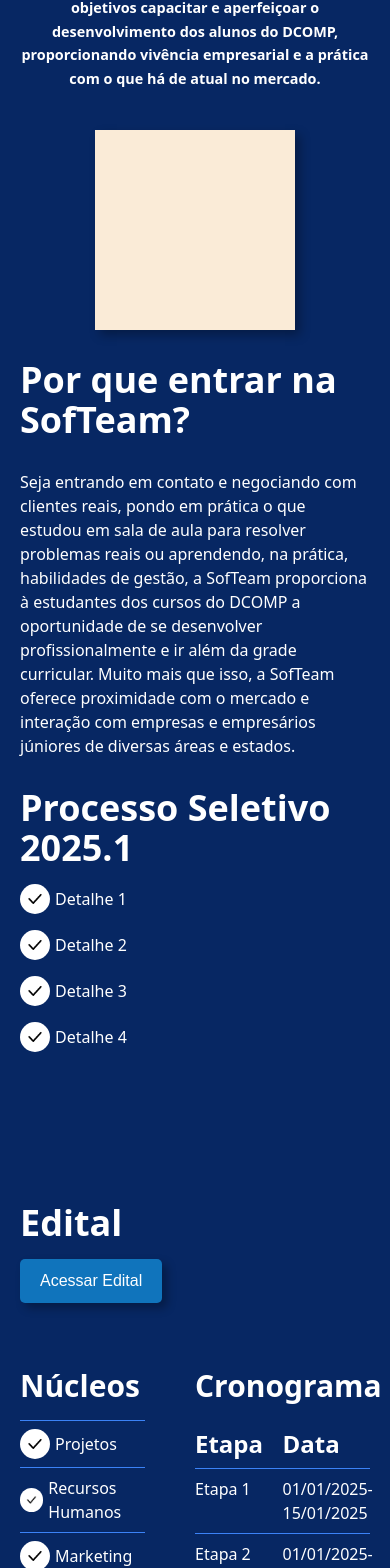
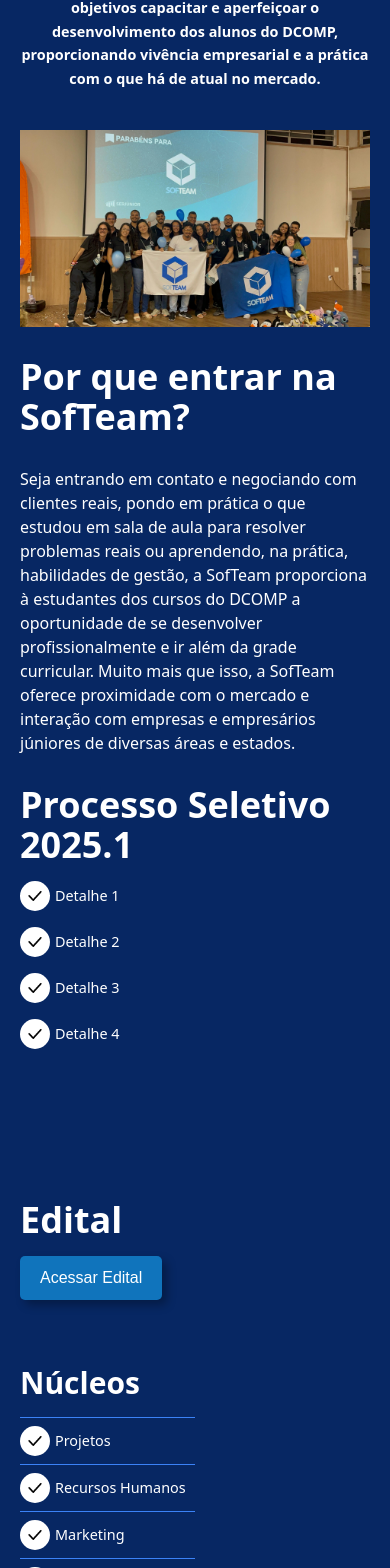
Before and after one commit to softeam-org/landing-page, a Next.js app: page /ps in a window 390 px wide. Shown: the part 376-1944 px from the top of the page. Built offline with nearby package versions, Linux system fonts and the light colour scheme.

Commit message:
fix: Fix timeline alignment on mobile

```diff
--- a/app/ps/ps.css
+++ b/app/ps/ps.css
@@ -25,17 +25,13 @@
 .ps_div_img{
     display: flex;
     width: 50%;
-    align-items: start;
+    align-items: center;
     justify-content: center;
     margin-top: 20px;
 
 }
 
 .ps_img{
-    background-color: antiquewhite;
-    height: 400px;
-    width: 400px;
-    box-shadow: 5px 5px 10px rgba(0, 0, 0, 0.3);
 }
 
 .text2{
@@ -57,8 +53,6 @@
 .content3{
     display: flex;
     flex-direction: column;
-    align-items: center;
-    width: 50%;
 }
 
 .info_edital{
@@ -122,10 +116,15 @@
         gap: 40px;
     }
 
-    .content2{
-        margin: 80px 60px 200px;
+    .content2 {
+        margin: 80px 60px 400px;
+        font-size: 0.9rem;
     }
 
+    .content3 {
+        flex-direction: column;  /* Ensure the content stacks vertically */
+        height: auto;
+    }
     .text, .ps_div_img {
         width: 100%;
         align-items: center;
@@ -134,6 +133,7 @@
 
     .ps_div_img {
         margin-top: 0;
+        width: 100%;
     }
 
 
@@ -165,11 +165,11 @@
 
     .content2{
         flex-direction: column;
-        margin-bottom: 200px;
+        margin-bottom: 400px;
     }
 
     .content3{
-        flex-direction: row;
+        flex-direction: column;
         width: 100%;
         gap: 50px;
     }
@@ -202,6 +202,10 @@
     .text2{
         margin-top: 50px;
     }
+    .ps_div_img {
+        margin-top: 0;
+        width: 100%;
+    }
 
 }
 
@@ -211,7 +215,7 @@
     }
 
     .content2{
-        margin-bottom: 500px;
+        margin-bottom: 700px;
     }
 
     .text2{
@@ -226,14 +230,14 @@
         font-size: 0.9rem;
     }
 
-    .ps_img {
-        width: 200px;
-        height: 200px;
-    }
-
     .edital{
         margin-top: 150px;
     }
+    .ps_div_img {
+        margin-top: 0;
+        width: 100%;
+    }
+
 
 }
 
@@ -259,10 +263,6 @@
           margin-top: 10px !important;
         }
 
-        .ps_img {
-          width: 280px !important;
-          height: 280px !important;
-        }
 
         .content2 {
           flex-direction: column !important;
--- a/app/ps/ps.tsx
+++ b/app/ps/ps.tsx
@@ -18,46 +18,45 @@ function PS(): ReactElement {
       <div className="content">
         <div className="text">
           <h1 className="titulo text-6xl font-bold font-sans leading-tight">
-                        Faça parte da<br/>maior empresa<br/>Júnior de Sergipe
+            Faça parte da
+            <br />
+            maior empresa
+            <br />
+            Júnior de Sergipe
           </h1>
           <p className="font-bold font-sans leading-relaxed compact-text">
-                        Fundada em 1997, a SofTeam é uma empresa sem fins lucrativos que entrega soluções digitais,
-                        abrangendo diversas áreas da computação. Composta pelos cursos do Departamento de Computação
-                        da Universidade Federal de Sergipe, tem como um de seus objetivos capacitar e aperfeiçoar o
-                        desenvolvimento dos alunos do DCOMP, proporcionando vivência empresarial e a prática com o
-                        que há de atual no mercado.
+            Fundada em 1997, a SofTeam é uma empresa sem fins lucrativos que entrega soluções digitais, abrangendo
+            diversas áreas da computação. Composta pelos cursos do Departamento de Computação da Universidade Federal de
+            Sergipe, tem como um de seus objetivos capacitar e aperfeiçoar o desenvolvimento dos alunos do DCOMP,
+            proporcionando vivência empresarial e a prática com o que há de atual no mercado.
           </p>
-
         </div>
         <div className="ps_div_img">
           <div className="ps_img">
-
+            <Image src="/ps.jpeg" alt="Processo Seletivo" width={1920} height={1080} loading="lazy" />
+          </div>
         </div>
       </div>
 
-            </div>
-
       <div className="text2">
-                    <h2 className="text-4xl font-bold font-sans" >Por que entrar na SofTeam?</h2>
+        <h2 className="text-4xl font-bold font-sans">Por que entrar na SofTeam?</h2>
         <p>
-                        Seja entrando em contato e negociando com clientes reais, pondo em prática o que estudou em sala
-                    de aula para resolver problemas reais ou aprendendo, na prática, habilidades de gestão, a SofTeam
-                    proporciona à estudantes dos cursos do DCOMP a oportunidade de se desenvolver profissionalmente e
-                    ir além da grade curricular. Muito mais que isso, a SofTeam oferece proximidade com o mercado e
-                    interação com empresas e empresários júniores de diversas áreas e estados.
+          Seja entrando em contato e negociando com clientes reais, pondo em prática o que estudou em sala de aula para
+          resolver problemas reais ou aprendendo, na prática, habilidades de gestão, a SofTeam proporciona à estudantes
+          dos cursos do DCOMP a oportunidade de se desenvolver profissionalmente e ir além da grade curricular. Muito
+          mais que isso, a SofTeam oferece proximidade com o mercado e interação com empresas e empresários júniores de
+          diversas áreas e estados.
         </p>
       </div>
 
-
       <div className="content2">
         <div className="info_edital">
-
           <div className="info_ps">
             <h2 className="text-4xl font-bold font-sans mb-4">Processo Seletivo 2025.1</h2>
             {information.map((info, index) => (
               <div className="info mb-4" key={index}>
                 <div className="iconInfo">
-                                    <Image src={info.icon} alt={info.text} width={20} height={20} loading="lazy"/>
+                  <Image src={info.icon} alt={info.text} width={20} height={20} loading="lazy" />
                 </div>
                 <p>{info.text}</p>
               </div>
@@ -69,10 +68,8 @@ function PS(): ReactElement {
               Acessar Edital
             </a>
           </div>
-
         </div>
         <div className="content3">
-
           <div className="nucleos">
             <h2 className="text-3xl font-bold font-sans mb-4">Núcleos</h2>
 
@@ -91,7 +88,6 @@ function PS(): ReactElement {
 
             <div className="border-t border-blue-500 my-2"></div>
           </div>
-
 
           <div className="cronograma w-full max-w-lg mx-auto">
             <h2 className="text-3xl font-bold font-sans mb-4">Cronograma</h2>
@@ -114,14 +110,10 @@ function PS(): ReactElement {
 
             <div className="border-t border-blue-500 my-2"></div>
           </div>
-
-
         </div>
-
       </div>
-            <Timeline/>
-
+      <Timeline />
     </div>
-    )
+  );
 }
 export default PS;
--- a/app/ps/timeline/timeline.tsx
+++ b/app/ps/timeline/timeline.tsx
@@ -3,16 +3,6 @@ import React, { ReactElement, useEffect, useState } from "react";
 import Image from "next/image";
 import etapasData from "@/public/psel.json"; // Importação direta do JSON
 import "./timeline.css";
-
-interface Etapa {
-  icon: string;
-  icon2: string;
-  label: string;
-  dateI: string;
-  dateF: string;
-  class: string;
-  class2: string;
-}
 
 const isDateBeforeToday = (dateString: string): boolean => {
   const today = new Date();
@@ -23,16 +13,16 @@ const isDateBeforeToday = (dateString: string): boolean => {
 
 function Timeline(): ReactElement {
   const [progressWidth, setProgressWidth] = useState<number>(0);
-  const [etapas, setEtapas] = useState<Etapa[]>(etapasData.etapas || []); // Inicializa com os dados importados
+  const etapas = etapasData.etapas; // Inicializa com os dados importados
 
   useEffect(() => {
     if (etapas.length === 0) return;
 
-    const calculateProgress = () => {
-      const completedStages = etapas.filter(etapa => isDateBeforeToday(etapa.dateF)).length;
+    const calculateProgress = (): number => {
+      const completedStages = etapas.filter((etapa) => isDateBeforeToday(etapa.dateF)).length;
       if (completedStages === 0) {
         setProgressWidth(0);
-        return;
+        return 0;
       }
 
       const totalStages = etapas.length;
@@ -44,6 +34,7 @@ function Timeline(): ReactElement {
         width = 100;
       }
       setProgressWidth(width);
+      return 0;
     };
 
     calculateProgress();
@@ -52,10 +43,7 @@ function Timeline(): ReactElement {
   return (
     <div className="timeline_cont">
       <h2 className="text-3xl font-bold font-sans mb-4">Cronograma PSS 2025</h2>
-      <div
-        className="timeline"
-        style={{ '--progress-width': `${progressWidth}%` } as React.CSSProperties}
-      >
+      <div className="timeline" style={{ "--progress-width": `${progressWidth}%` } as React.CSSProperties}>
         {etapas.map((etapa, index) => {
           const isCompleted = isDateBeforeToday(etapa.dateF);
           return (
@@ -72,7 +60,8 @@ function Timeline(): ReactElement {
               />
               <div className="date">
                 <p className="font-bold font-sans">
-                  {etapa.dateI} a <br />{etapa.dateF}
+                  {etapa.dateI} a <br />
+                  {etapa.dateF}
                 </p>
               </div>
             </div>
--- a/public/psel.json
+++ b/public/psel.json
@@ -1,6 +1,6 @@
 {
     "ativo": true,
-    "titulo": "Cronograma PSS 2025",
+    "titulo": "",
     "descricao": "Detalhes sobre o processo seletivo",
     "info": [
         { "icon": "/check-mark.png", "text": "Detalhe 1" },
```
Also changed, not shown: app/ps/page.tsx (+6 -6 lines), public/Foto_PSEL.png (deleted), public/ps.jpeg (added). Lines whose indentation alone changed are shown as unchanged.
